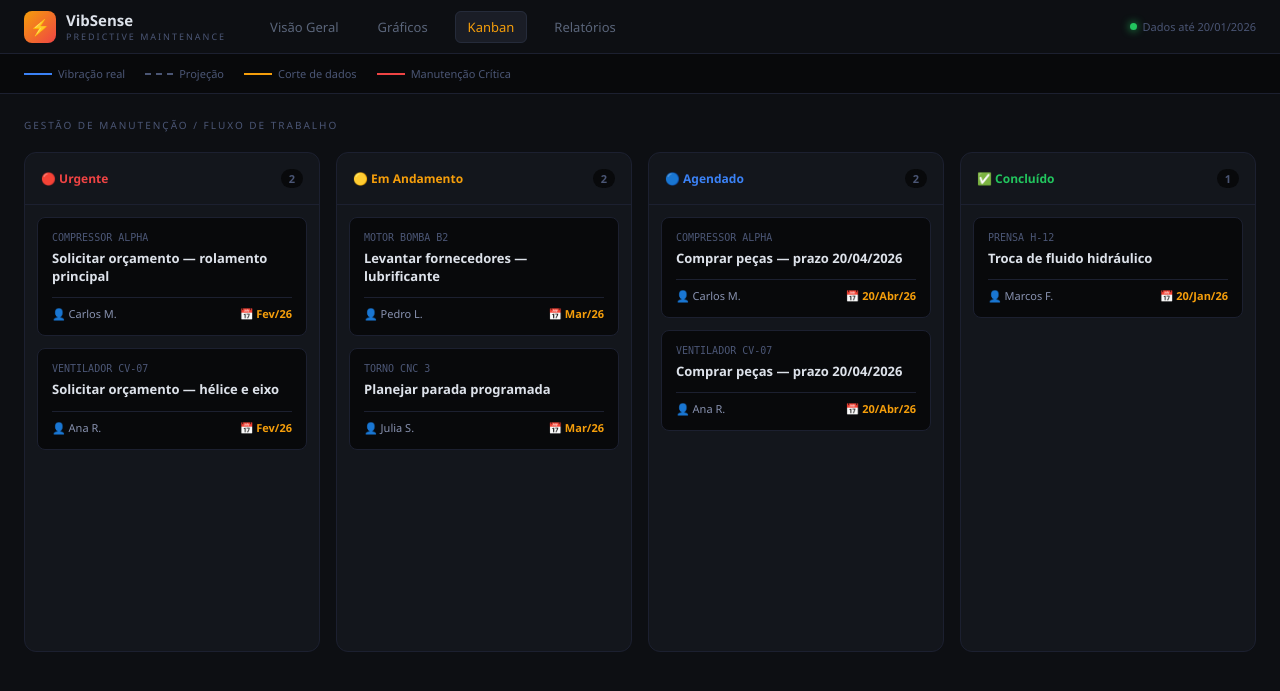
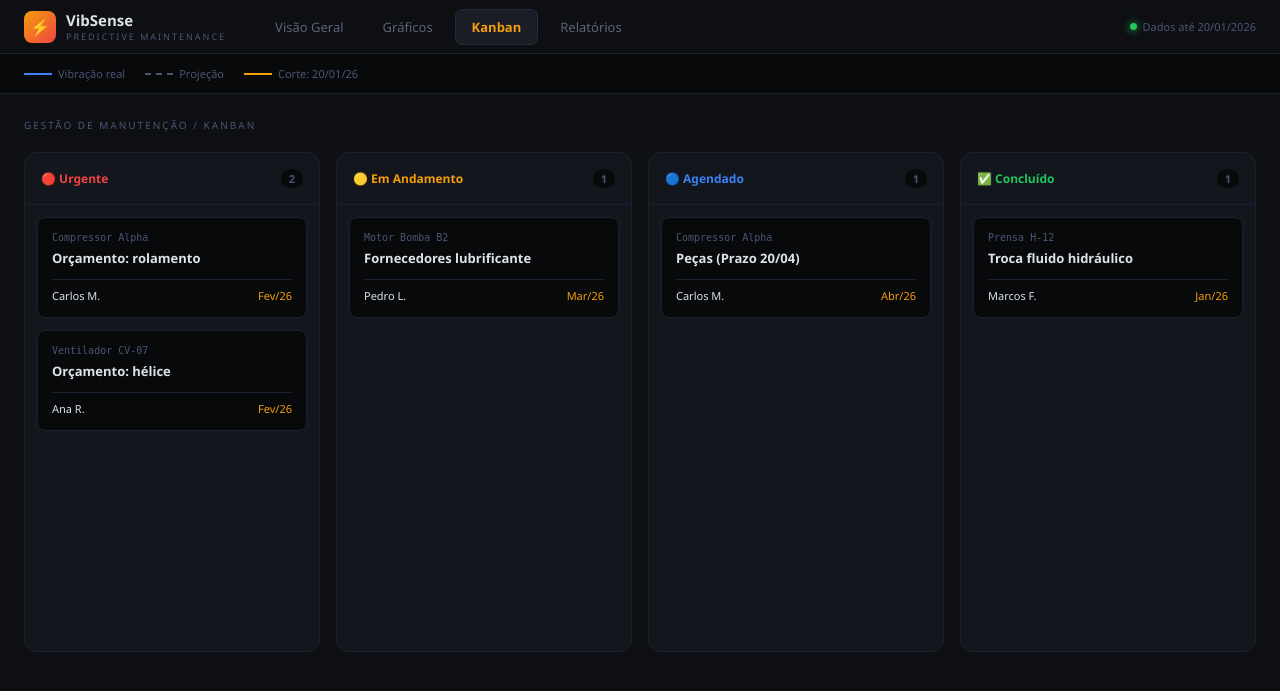
Before and after one commit to fenrir-mack/Hackton, a Django app: template Backend/manutencao/templates/manutencao/kanban.html in a window 1280 px wide. Shown: the top 691 px of the page. Run offline with Django 5.2, Linux system fonts and the light colour scheme; the template is opened without the code that fills it, so the values that code supplies are empty.

Commit message:
Botoes la em cima funcionando

```diff
--- a/Backend/manutencao/templates/manutencao/kanban.html
+++ b/Backend/manutencao/templates/manutencao/kanban.html
@@ -3,11 +3,12 @@
 <head>
 <meta charset="UTF-8">
 <meta name="viewport" content="width=device-width, initial-scale=1.0">
-<title>VibSense – Kanban Interativo</title>
+<title>VibSense – Kanban</title>
 <style>
   * { box-sizing: border-box; margin: 0; padding: 0; }
   body { background: #0d0f13; color: #dde2ea; font-family: 'Segoe UI', system-ui, sans-serif; font-size: 14px; min-height: 100vh; }
 
+  /* Topbar */
   #topbar {
     position: sticky; top: 0; z-index: 200;
     background: #0d0f13; border-bottom: 1px solid #1c2030;
@@ -18,14 +19,22 @@
   .logo-text { font-weight: 800; font-size: 15px; }
   .logo-sub  { font-size: 9px; color: #4b5675; letter-spacing: 2px; }
 
-  .tabs { display: flex; gap: 15px; flex: 1; list-style: none; }
-  .tabs a { color: #5a657a; text-decoration: none; font-weight: 500; font-size: 13px; padding: 6px 12px; border-radius: 6px; transition: 0.2s; }
-  .tabs a:hover { color: #9ba8be; background: #13161c; }
-  .tabs a.active { color: #f59e0b; background: #1a1d26; border: 1px solid #252b3a; }
+  /* Tabs corrigidas para navegação real */
+  .tabs { display: flex; gap: 5px; flex: 1; list-style: none; }
+  .tabs li { display: inline-block; }
+  .tab-link {
+    text-decoration: none;
+    color: #5a657a; font-size: 13px; font-weight: 500; padding: 8px 16px;
+    border-radius: 7px; transition: 0.2s; border: 1px solid transparent;
+    display: block;
+  }
+  .tab-link:hover { color: #9ba8be; background: #13161c; }
+  .tab-link.active { color: #f59e0b; background: #1a1d26; border: 1px solid #252b3a; font-weight: 700; }
 
   .live-dot { display: flex; align-items: center; gap: 6px; font-size: 11px; color: #4b5675; }
   .dot { width: 7px; height: 7px; border-radius: 50%; background: #22c55e; box-shadow: 0 0 8px #22c55e; }
 
+  /* Legend */
   .tl-legend { display: flex; align-items: center; gap: 20px; padding: 12px 24px; background: #08090b; border-bottom: 1px solid #1c2030; font-size: 11px; color: #4b5675; flex-wrap: wrap; }
   .tl-item { display: flex; align-items: center; gap: 6px; }
   .tl-line { width: 28px; height: 2px; }
@@ -33,57 +42,24 @@
   .panel { padding: 24px; }
   .sec-title { font-size: 10px; color: #4b5675; letter-spacing: 2px; text-transform: uppercase; margin-bottom: 20px; }
 
-  /* Kanban Grid */
+  /* Kanban Board */
   .kb-board { display: grid; grid-template-columns: repeat(4, 1fr); gap: 16px; align-items: start; }
+  .kb-col { background: #13161c; border: 1px solid #1c2030; border-radius: 12px; min-height: 500px; display: flex; flex-direction: column; }
+  .kb-col.drag-over { background: #1a1d26; border-color: #f59e0b; }
+  .kb-col-header { padding: 16px; font-size: 12px; font-weight: 700; display: flex; justify-content: space-between; align-items: center; border-bottom: 1px solid #1c2030; }
+  .kb-count { background: #08090b; color: #4b5675; border-radius: 10px; padding: 2px 8px; font-size: 11px; }
+  .kb-cards-container { padding: 12px; flex-grow: 1; min-height: 100px; }
 
-  .kb-col {
-    background: #13161c;
-    border: 1px solid #1c2030;
-    border-radius: 12px;
-    display: flex;
-    flex-direction: column;
-    min-height: 500px;
-    transition: background 0.2s;
-  }
+  .kb-card { background: #08090b; border: 1px solid #1c2030; border-radius: 8px; padding: 14px; margin-bottom: 12px; cursor: grab; transition: 0.2s; }
+  .kb-card:hover { border-color: #3b82f6; }
+  .kb-card.dragging { opacity: 0.4; }
 
-  /* Estilo quando um card é arrastado sobre a coluna */
-  .kb-col.drag-over { background: #1a1d26; border-color: #f59e0b; }
+  .kb-machine { font-size: 10px; color: #4b5675; margin-bottom: 6px; font-family: monospace; }
+  .kb-task { font-size: 13px; color: #dde2ea; font-weight: 600; margin-bottom: 12px; }
+  .kb-meta { display: flex; justify-content: space-between; font-size: 11px; padding-top: 8px; border-top: 1px solid #1c2030; }
+  .kb-due { color: #f59e0b; }
 
-  .kb-col-header {
-    padding: 16px;
-    font-size: 12px;
-    font-weight: 700;
-    display: flex;
-    justify-content: space-between;
-    align-items: center;
-    border-bottom: 1px solid #1c2030;
-  }
-
-  .kb-count { background: #08090b; color: #4b5675; border-radius: 10px; padding: 2px 8px; font-size: 11px; }
-
-  .kb-cards-container { padding: 12px; flex-grow: 1; }
-
-  /* Estilo do Card Arrastável */
-  .kb-card {
-    background: #08090b;
-    border: 1px solid #1c2030;
-    border-radius: 8px;
-    padding: 14px;
-    margin-bottom: 12px;
-    cursor: grab;
-    transition: transform 0.1s, box-shadow 0.2s;
-  }
-  .kb-card:active { cursor: grabbing; }
-  .kb-card:hover { border-color: #3b82f6; }
-  .kb-card.dragging { opacity: 0.5; transform: scale(0.95); }
-
-  .kb-machine { font-size: 10px; color: #4b5675; margin-bottom: 6px; font-family: monospace; text-transform: uppercase; }
-  .kb-task { font-size: 13px; color: #dde2ea; font-weight: 600; margin-bottom: 12px; line-height: 1.4; }
-  .kb-meta { display: flex; justify-content: space-between; font-size: 11px; border-top: 1px solid #1c2030; pt: 8px; padding-top: 8px; }
-  .kb-who { color: #8892b0; }
-  .kb-due { color: #f59e0b; font-weight: 600; }
-
-  @media(max-width:1100px) { .kb-board { grid-template-columns: repeat(2, 1fr); } }
+  @media(max-width:1000px) { .kb-board { grid-template-columns: repeat(2, 1fr); } }
   @media(max-width:600px) { .kb-board { grid-template-columns: 1fr; } }
 </style>
 </head>
@@ -94,30 +70,31 @@
     <div class="logo-icon">⚡</div>
     <div><div class="logo-text">VibSense</div><div class="logo-sub">PREDICTIVE MAINTENANCE</div></div>
   </div>
+
   <ul class="tabs">
-      <li><a href="#">Visão Geral</a></li>
-      <li><a href="#">Gráficos</a></li>
-      <li><a href="#" class="active">Kanban</a></li>
-      <li><a href="#">Relatórios</a></li>
+      <li><a href="{% url 'manutencao:visao_geral' %}" class="tab-link">Visão Geral</a></li>
+      <li><a href="{% url 'manutencao:graficos' %}" class="tab-link">Gráficos</a></li>
+      <li><a href="{% url 'manutencao:kanban' %}" class="tab-link active">Kanban</a></li>
+      <li><a href="{% url 'manutencao:relatorio' %}" class="tab-link">Relatórios</a></li>
   </ul>
+
   <div class="live-dot"><div class="dot"></div><span>Dados até 20/01/2026</span></div>
 </div>
 
 <div class="tl-legend">
   <div class="tl-item"><div class="tl-line" style="background:#3b82f6;"></div><span>Vibração real</span></div>
   <div class="tl-item"><div class="tl-line" style="border-top:2px dashed #4b5675"></div><span>Projeção</span></div>
-  <div class="tl-item"><div class="tl-line" style="background:#f59e0b;"></div><span>Corte de dados</span></div>
-  <div class="tl-item"><div class="tl-line" style="background:#ef4444;"></div><span>Manutenção Crítica</span></div>
+  <div class="tl-item"><div class="tl-line" style="background:#f59e0b;"></div><span>Corte: 20/01/26</span></div>
 </div>
 
 <div class="panel">
-  <div class="sec-title">Gestão de Manutenção / Fluxo de Trabalho</div>
+  <div class="sec-title">Gestão de Manutenção / Kanban</div>
   <div class="kb-board" id="kb-board">
     </div>
 </div>
 
 <script>
-// Configuração das colunas
+// Dados do Kanban
 const COLUMNS = {
   urgente:      { label:"Urgente",      color:"#ef4444", icon:"🔴" },
   em_andamento: { label:"Em Andamento", color:"#f59e0b", icon:"🟡" },
@@ -125,119 +102,93 @@ const COLUMNS = {
   concluido:    { label:"Concluído",    color:"#22c55e", icon:"✅" },
 };
 
-// Dados Iniciais
 let KB_DATA = {
   urgente:[
-    { id: 1, machine:"Compressor Alpha",  task:"Solicitar orçamento — rolamento principal", due:"Fev/26", who:"Carlos M." },
-    { id: 2, machine:"Ventilador CV-07",  task:"Solicitar orçamento — hélice e eixo",       due:"Fev/26", who:"Ana R." },
+    { id: 1, machine:"Compressor Alpha", task:"Orçamento: rolamento", due:"Fev/26", who:"Carlos M." },
+    { id: 2, machine:"Ventilador CV-07", task:"Orçamento: hélice", due:"Fev/26", who:"Ana R." },
   ],
   em_andamento:[
-    { id: 3, machine:"Motor Bomba B2",    task:"Levantar fornecedores — lubrificante",      due:"Mar/26", who:"Pedro L." },
-    { id: 4, machine:"Torno CNC 3",       task:"Planejar parada programada",                due:"Mar/26", who:"Julia S." },
+    { id: 3, machine:"Motor Bomba B2", task:"Fornecedores lubrificante", due:"Mar/26", who:"Pedro L." },
   ],
   agendado:[
-    { id: 5, machine:"Compressor Alpha",  task:"Comprar peças — prazo 20/04/2026",       due:"20/Abr/26", who:"Carlos M." },
-    { id: 6, machine:"Ventilador CV-07",  task:"Comprar peças — prazo 20/04/2026",       due:"20/Abr/26", who:"Ana R." },
+    { id: 5, machine:"Compressor Alpha", task:"Peças (Prazo 20/04)", due:"Abr/26", who:"Carlos M." },
   ],
   concluido:[
-    { id: 7, machine:"Prensa H-12",       task:"Troca de fluido hidráulico",                due:"20/Jan/26", who:"Marcos F." },
+    { id: 7, machine:"Prensa H-12", task:"Troca fluido hidráulico", due:"Jan/26", who:"Marcos F." },
   ],
 };
 
 function renderBoard() {
   const board = document.getElementById('kb-board');
-  board.innerHTML = ''; // Limpa o board
+  board.innerHTML = '';
 
   Object.keys(COLUMNS).forEach(colKey => {
     const colCfg = COLUMNS[colKey];
     const cards = KB_DATA[colKey] || [];
 
-    // Criar Coluna
     const colEl = document.createElement('div');
     colEl.className = 'kb-col';
-    colEl.dataset.status = colKey;
-
     colEl.innerHTML = `
       <div class="kb-col-header" style="color:${colCfg.color}">
         <span>${colCfg.icon} ${colCfg.label}</span>
-        <span class="kb-count" id="count-${colKey}">${cards.length}</span>
+        <span class="kb-count">${cards.length}</span>
       </div>
-      <div class="kb-cards-container" id="container-${colKey}"></div>
+      <div class="kb-cards-container" data-status="${colKey}"></div>
     `;
 
     const container = colEl.querySelector('.kb-cards-container');
 
-    // Criar Cards
     cards.forEach(card => {
       const cardEl = document.createElement('div');
       cardEl.className = 'kb-card';
       cardEl.draggable = true;
-      cardEl.dataset.id = card.id;
-
       cardEl.innerHTML = `
         <div class="kb-machine">${card.machine}</div>
         <div class="kb-task">${card.task}</div>
         <div class="kb-meta">
-          <span class="kb-who">👤 ${card.who}</span>
-          <span class="kb-due">📅 ${card.due}</span>
+          <span class="kb-who">${card.who}</span>
+          <span class="kb-due">${card.due}</span>
         </div>
       `;
 
-      // Eventos de Drag no Card
-      cardEl.addEventListener('dragstart', () => cardEl.classList.add('dragging'));
+      cardEl.addEventListener('dragstart', () => {
+        cardEl.classList.add('dragging');
+        window.draggedCardId = card.id;
+      });
       cardEl.addEventListener('dragend', () => cardEl.classList.remove('dragging'));
 
       container.appendChild(cardEl);
     });
 
-    // Eventos de Drop na Coluna
+    // Eventos de Drop
     colEl.addEventListener('dragover', e => {
       e.preventDefault();
       colEl.classList.add('drag-over');
     });
-
-    colEl.addEventListener('dragleave', () => {
-      colEl.classList.remove('drag-over');
-    });
-
+    colEl.addEventListener('dragleave', () => colEl.classList.remove('drag-over'));
     colEl.addEventListener('drop', e => {
       e.preventDefault();
       colEl.classList.remove('drag-over');
-      const draggingCard = document.querySelector('.dragging');
-      if (draggingCard) {
-        moveCard(draggingCard.dataset.id, colKey);
-      }
+      moveCard(window.draggedCardId, colKey);
     });
 
     board.appendChild(colEl);
   });
 }
 
-// Lógica para mover o card no objeto de dados e re-renderizar
 function moveCard(cardId, newStatus) {
   let foundCard = null;
-  let oldStatus = null;
-
-  // 1. Achar o card e remover da coluna antiga
   Object.keys(KB_DATA).forEach(status => {
-    const index = KB_DATA[status].findIndex(c => c.id == cardId);
-    if (index > -1) {
-      oldStatus = status;
-      foundCard = KB_DATA[status].splice(index, 1)[0];
-    }
+    const idx = KB_DATA[status].findIndex(c => c.id == cardId);
+    if (idx > -1) foundCard = KB_DATA[status].splice(idx, 1)[0];
   });
-
-  // 2. Adicionar na nova coluna
   if (foundCard) {
     KB_DATA[newStatus].push(foundCard);
-    renderBoard(); // Atualiza a interface
-    console.log(`Card ${cardId} movido de ${oldStatus} para ${newStatus}`);
+    renderBoard();
   }
 }
 
-// Inicialização
-document.addEventListener('DOMContentLoaded', renderBoard);
+renderBoard();
 </script>
-
 </body>
 </html>
```
